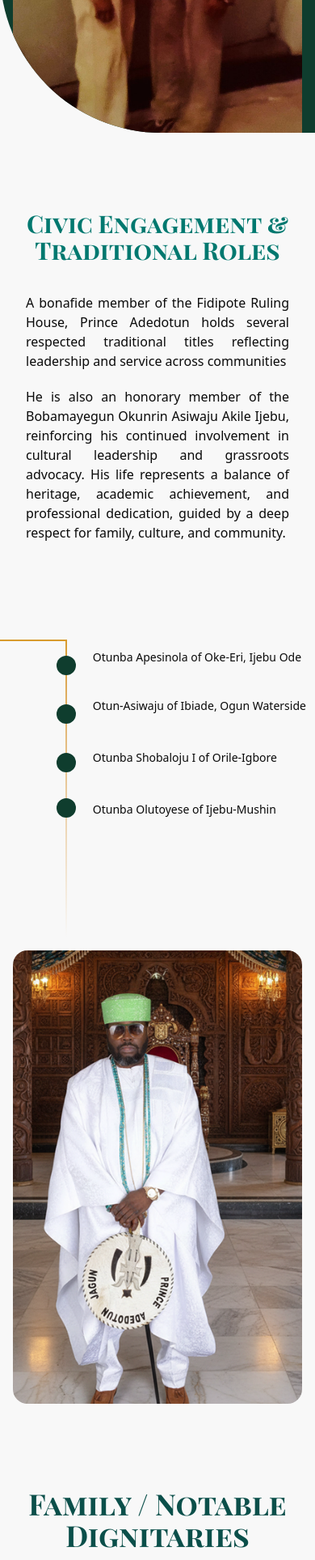
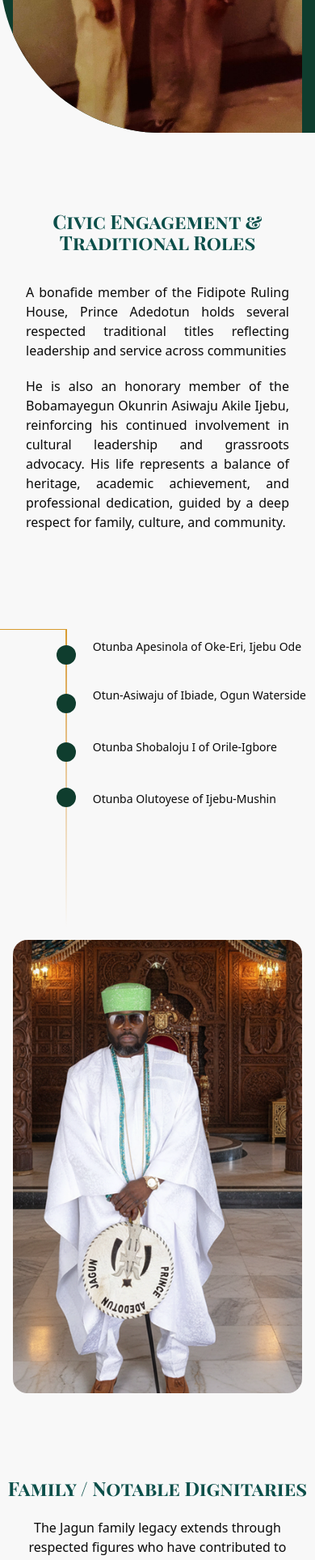
Before and after one commit to Guns-akimbo/Prince-Jagun-Portfolio-, a Next.js app: page /heritage in a window 390 px wide. Shown: the part 1449-3376 px from the top of the page at 81% size. Built offline with nearby package versions, Linux system fonts and the light colour scheme.

Commit message:
update ttitles for heritage section

```diff
--- a/src/app/(pages)/contact/page.tsx
+++ b/src/app/(pages)/contact/page.tsx
@@ -97,7 +97,7 @@ const Contact = () => {
               style={{ backgroundColor: 'white', minHeight: 'auto' }}
             >
               <form onSubmit={handleSubmit} method="POST" className="space-y-5">
-                <h3 className="text-2xl font-semibold mb-4 font-Cormorant Garamond">
+                <h3 className="lg:text-2xl text-lg font-semibold mb-4 font-Cormorant Garamond">
                   Let&apos;s chat, Reach out to us
                 </h3>
                 <input
--- a/src/app/(pages)/heritage/page.tsx
+++ b/src/app/(pages)/heritage/page.tsx
@@ -74,7 +74,7 @@ const HeritagePage = () => {
         </div>
       </div>
       <div className="gap-y-8 py-16 h-fit animate-fade-slide-in delay-150 mt-8  ">
-        <h3 className="font-bold md:text-5xl text-3xl text-teal-700 text-center font-serif ">
+        <h3 className="font-bold md:text-5xl text-2xl text-teal-900 text-center font-serif ">
           Civic Engagement & Traditional Roles
         </h3>
         <div className="space-y  mt-4 lg:mt-14 flex flex-col md:flex-row items-center justify-center  ">
@@ -138,7 +138,7 @@ const HeritagePage = () => {
       </div>
       <div className="animate-fade-slide-in delay-300">
         <div className="flex flex-col items-center justify-center space-y-4 mt-6 ">
-          <h1 className="text-4xl md:text-6xl font-serif font-bold text-teal-900 mb-6 text-center">
+          <h1 className="text-2xl md:text-6xl font-serif font-bold text-teal-900 mb-6 text-center">
             Family / Notable Dignitaries
           </h1>
           <p className="text-base md:text-lg px-8 lg:px-16 pb-16 max-w-5xl text-center">
```
